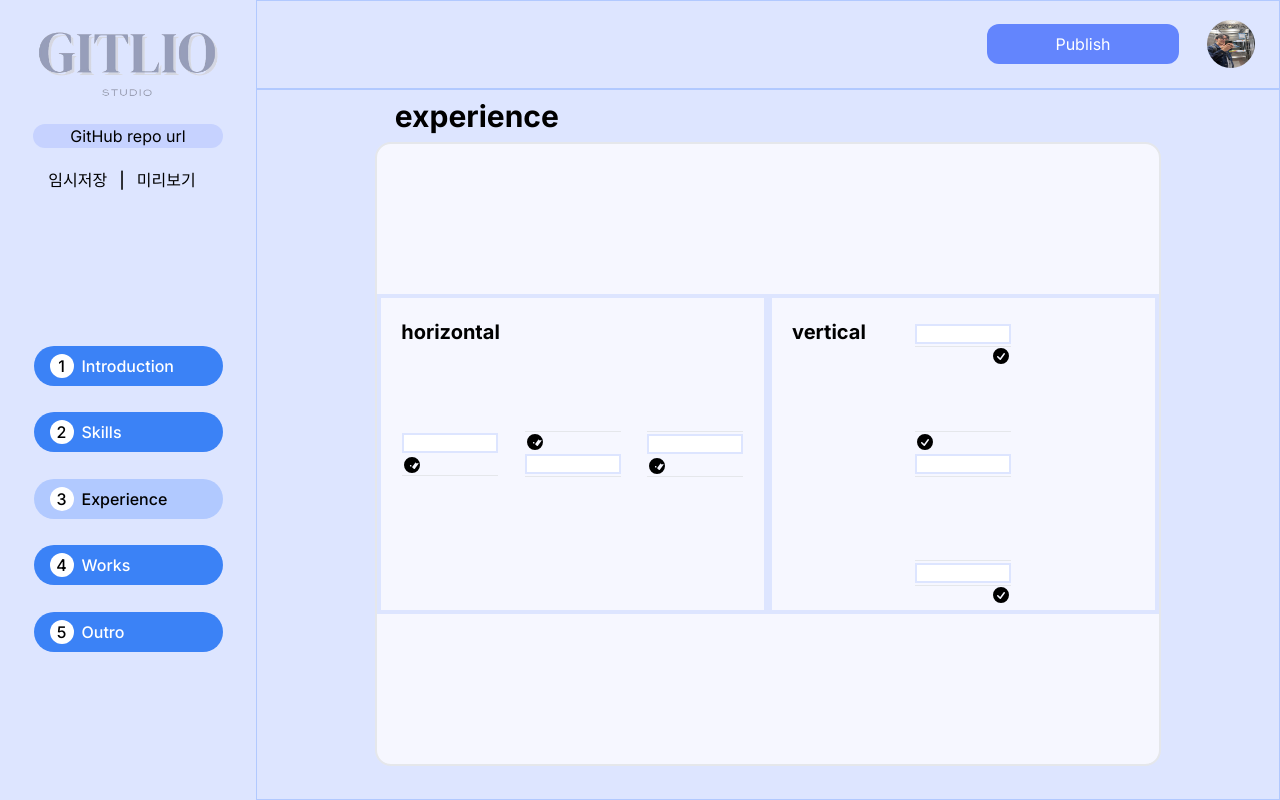
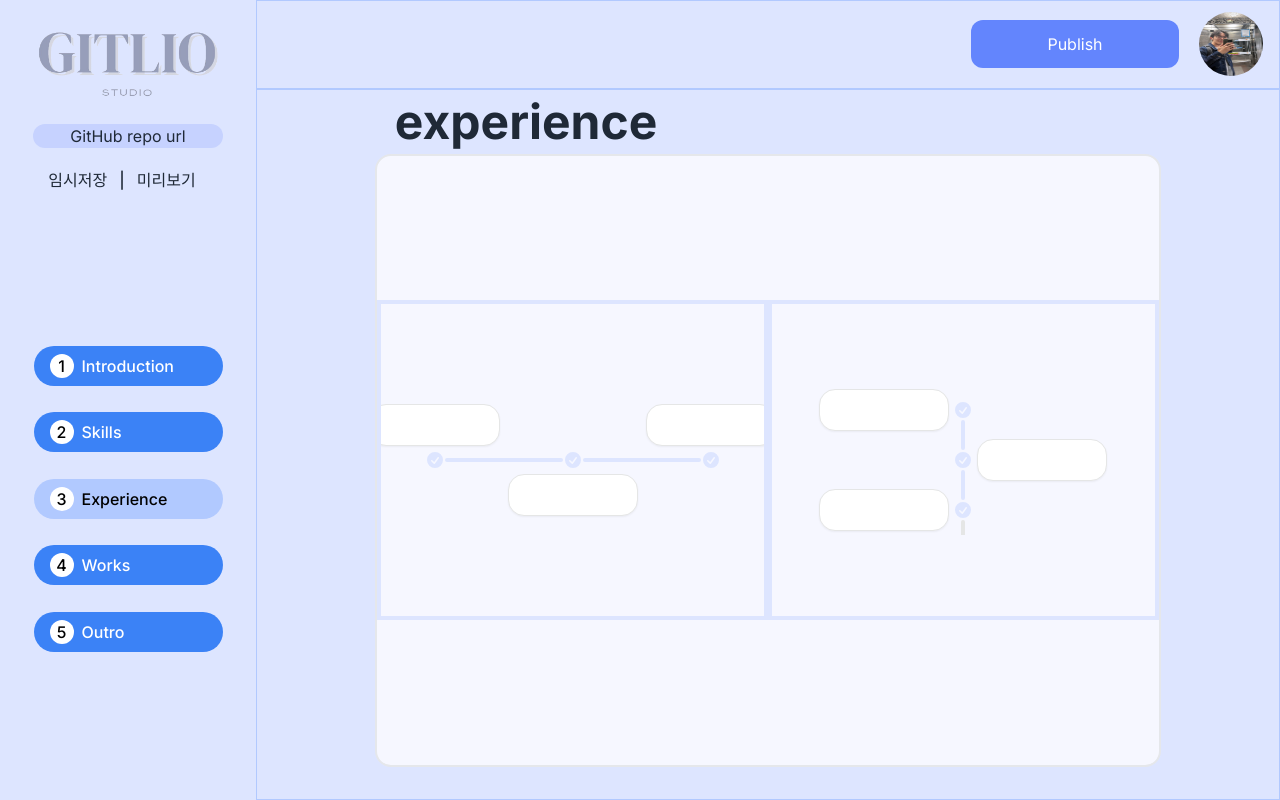
Before and after one commit to TU-GitLio/frontend, a Next.js app in the folder gitlio/: page /experience in a window 1280 px wide. Built offline with nearby package versions, Linux system fonts and the light colour scheme.

Commit message:
feat: experience 페이지 퍼블리싱 완료

```diff
--- a/gitlio/app/(edit)/experience/page.tsx
+++ b/gitlio/app/(edit)/experience/page.tsx
@@ -2,6 +2,7 @@ import EditBuilder from "@/components/EditBuilder";
 import EditHeader from "@/components/EditHeader";
 import SideBar from "@/components/SideBar";
 import Title from "@/components/Title";
+import { useState } from "react";
 
 export default function ExperiencePage() {
   return (
@@ -12,88 +13,22 @@ export default function ExperiencePage() {
         </div>
         <EditHeader />
         <div className="col-span-4 row-span-8 h-full bg-primary border border-[#B1C9FF]">
-          <div className="flex flex-col h-full items-center px-5 ">
+          <div className="flex flex-col h-full items-center px-5">
             <Title />
             <EditBuilder>
               <div className="flex flex-row justify-around items-center h-full">
-                <div className="relative flex flex-col justify-center basis-[400px] h-80 text-center box-border border-4 border-primary">
-                  <div className="absolute left-0 top-0 ml-5 mt-5 text-xl font-bold md:hidden sm:hidden">
-                    horizontal
-                  </div>
-                  <ul className="w-full timeline flex flex-rol justify-around flex-nowrap px-2">
-                    <li className="shrink-0">
-                      <div className="timeline-start timeline-box">
-                        <input className="border-2 border-primary w-24 h-5 focus:outline-blue-400 focus:ring" />
+                <div className="flex flex-col justify-center basis-[480px] h-80 text-center box-border border-4 border-primary">
+                  <ul className="timeline flex flex-row flex-nowrap justify-center xl:overflow-hidden">
+                    <li>
+                      <div className="w-[130px] h-[42px] timeline-start timeline-box">
+                        <input className="w-full h-full text-xs text-center hover:border-2 hover:border-primary" />
                       </div>
                       <div className="timeline-middle">
                         <svg
                           xmlns="http://www.w3.org/2000/svg"
                           viewBox="0 0 20 20"
                           fill="currentColor"
-                          className="w-5 h-5"
-                        >
-                          <path
-                            fillRule="evenodd"
-                            d="M10 18a8 8 0 100-16 8 8 0 000 16zm3.857-9.809a.75.75 0 00-0.214-.882l-3.483 4.79-0.88-0.88a.75.75 0 10-0.06 0.061l2.5 2.5a.75.75 0 001.137-.089l4-5.5z"
-                            clipRule="evenodd"
-                          />
-                        </svg>
-                      </div>
-                      <hr />
-                    </li>
-                    <li className="shrink-0">
-                      <hr />
-                      <div className="timeline-middle">
-                        <svg
-                          xmlns="http://www.w3.org/2000/svg"
-                          viewBox="0 0 20 20"
-                          fill="currentColor"
-                          className="w-5 h-5"
-                        >
-                          <path
-                            fillRule="evenodd"
-                            d="M10 18a8 8 0 100-16 8 8 0 000 16zm3.857-9.809a.75.75 0 00-0.214-.882l-3.483 4.79-0.88-0.88a.75.75 0 10-0.06 0.061l2.5 2.5a.75.75 0 001.137-.089l4-5.5z"
-                            clipRule="evenodd"
-                          />
-                        </svg>
-                      </div>
-                      <input className="border-2 border-primary w-24 h-5 focus:outline-blue-400 focus:ring" />
-                      <hr />
-                    </li>
-                    <li className="shrink-0">
-                      <hr />
-                      <input className="border-2 border-primary w-24 h-5 focus:outline-blue-400 focus:ring" />
-                      <div className="timeline-middle">
-                        <svg
-                          xmlns="http://www.w3.org/2000/svg"
-                          viewBox="0 0 20 20"
-                          fill="currentColor"
-                          className="w-5 h-5"
-                        >
-                          <path
-                            fillRule="evenodd"
-                            d="M10 18a8 8 0 100-16 8 8 0 000 16zm3.857-9.809a.75.75 0 00-0.214-.882l-3.483 4.79-0.88-0.88a.75.75 0 10-0.06 0.061l2.5 2.5a.75.75 0 001.137-.089l4-5.5z"
-                            clipRule="evenodd"
-                          />
-                        </svg>
-                      </div>
-                      <hr />
-                    </li>
-                  </ul>
-                </div>
-                <div className="relative flex flex-col justify-center basis-[400px] h-80 text-center border-4 border-primary">
-                  <div className="absolute left-0 top-0 ml-5 mt-5 text-xl font-bold md:hidden sm:hidden">
-                    vertical
-                  </div>
-                  <ul className="h-full timeline timeline-vertical flex flex-col justify-between items-center py-6">
-                    <li className="relative">
-                      <input className="border-2 border-primary w-24 h-5 focus:outline-blue-400 focus:ring" />
-                      <div className="timeline-middle">
-                        <svg
-                          xmlns="http://www.w3.org/2000/svg"
-                          viewBox="0 0 20 20"
-                          fill="currentColor"
-                          className="w-5 h-5 absolute right-0"
+                          className="w-5 h-5 text-primary"
                         >
                           <path
                             fillRule="evenodd"
@@ -102,16 +37,16 @@ export default function ExperiencePage() {
                           />
                         </svg>
                       </div>
-                      <hr />
+                      <hr className="bg-primary" />
                     </li>
                     <li>
-                      <hr />
+                      <hr className="bg-primary" />
                       <div className="timeline-middle">
                         <svg
                           xmlns="http://www.w3.org/2000/svg"
                           viewBox="0 0 20 20"
                           fill="currentColor"
-                          className="w-5 h-5"
+                          className="w-5 h-5 text-primary"
                         >
                           <path
                             fillRule="evenodd"
@@ -120,18 +55,87 @@ export default function ExperiencePage() {
                           />
                         </svg>
                       </div>
-                      <input className="border-2 border-primary w-24 h-5 focus:outline-blue-400 focus:ring" />
-                      <hr />
+                      <div className="timeline-end timeline-box w-[130px] h-[42px]">
+                        <input className="w-full h-full text-xs text-center hover:border-2 hover:border-primary" />
+                      </div>
+                      <hr className="bg-primary" />
                     </li>
-                    <li className="relative">
-                      <hr />
-                      <input className="border-2 border-primary w-24 h-5 focus:outline-blue-400 focus:ring" />
+                    <li>
+                      <hr className="bg-primary" />
+                      <div className="timeline-start timeline-box w-[130px] h-[42px] ">
+                        <input className="w-full h-full text-xs text-center hover:border-2 hover:border-primary" />
+                      </div>
                       <div className="timeline-middle">
                         <svg
                           xmlns="http://www.w3.org/2000/svg"
                           viewBox="0 0 20 20"
                           fill="currentColor"
-                          className="w-5 h-5 absolute right-0"
+                          className="w-5 h-5 text-primary"
+                        >
+                          <path
+                            fillRule="evenodd"
+                            d="M10 18a8 8 0 100-16 8 8 0 000 16zm3.857-9.809a.75.75 0 00-1.214-.882l-3.483 4.79-1.88-1.88a.75.75 0 10-1.06 1.061l2.5 2.5a.75.75 0 001.137-.089l4-5.5z"
+                            clipRule="evenodd"
+                          />
+                        </svg>
+                      </div>
+                    </li>
+                  </ul>
+                </div>
+                <div className="relative flex flex-row justify-center basis-[480px] h-80 box-border text-center border-4 border-primary">
+                  <ul className="flex flex-col md:overflow-hidden justify-center items-center timeline timeline-vertical absolute h-full">
+                    <li>
+                      <div className="timeline-start timeline-box w-[130px] h-[42px]">
+                        <input className="w-full h-full text-xs text-center hover:border-2 hover:border-primary" />
+                      </div>
+                      <div className="timeline-middle">
+                        <svg
+                          xmlns="http://www.w3.org/2000/svg"
+                          viewBox="0 0 20 20"
+                          fill="currentColor"
+                          className="w-5 h-5 text-primary"
+                        >
+                          <path
+                            fillRule="evenodd"
+                            d="M10 18a8 8 0 100-16 8 8 0 000 16zm3.857-9.809a.75.75 0 00-1.214-.882l-3.483 4.79-1.88-1.88a.75.75 0 10-1.06 1.061l2.5 2.5a.75.75 0 001.137-.089l4-5.5z"
+                            clipRule="evenodd"
+                          />
+                        </svg>
+                      </div>
+                      <hr className="bg-primary" />
+                    </li>
+                    <li>
+                      <hr className="bg-primary" />
+                      <div className="timeline-middle">
+                        <svg
+                          xmlns="http://www.w3.org/2000/svg"
+                          viewBox="0 0 20 20"
+                          fill="currentColor"
+                          className="w-5 h-5 text-primary"
+                        >
+                          <path
+                            fillRule="evenodd"
+                            d="M10 18a8 8 0 100-16 8 8 0 000 16zm3.857-9.809a.75.75 0 00-1.214-.882l-3.483 4.79-1.88-1.88a.75.75 0 10-1.06 1.061l2.5 2.5a.75.75 0 001.137-.089l4-5.5z"
+                            clipRule="evenodd"
+                          />
+                        </svg>
+                      </div>
+                      <div className="timeline-end timeline-box w-[130px] h-[42px]">
+                        <input className="w-full h-full text-xs text-center hover:border-2 hover:border-primary" />
+                      </div>
+                      <hr className="bg-primary" />
+                    </li>
+                    <li>
+                      <hr className="bg-primary" />
+                      <div className="timeline-start timeline-box w-[130px] h-[42px]">
+                        <input className="w-full h-full text-xs text-center hover:border-2 hover:border-primary" />
+                      </div>
+                      <div className="timeline-middle">
+                        <svg
+                          xmlns="http://www.w3.org/2000/svg"
+                          viewBox="0 0 20 20"
+                          fill="currentColor"
+                          className="w-5 h-5 text-primary"
                         >
                           <path
                             fillRule="evenodd"
--- a/gitlio/tailwind.config.ts
+++ b/gitlio/tailwind.config.ts
@@ -21,7 +21,7 @@ const config: Config = {
       sm: { max: "768px" },
       md: { max: "1023px" },
       lg: { min: "1023px" },
-      xl: { min: "1300px" },
+      xl: { max: "1330px" },
 
       //전서진: 1273.7px (13.3인치, 33.7cm) -> lg
       //정준영: 1440px (15인치, 38.1cm)     -> xl
@@ -33,6 +33,6 @@ const config: Config = {
     },
     mode: "jit",
   },
-  plugins: [],
+  plugins: [require("daisyui")],
 };
 export default config;
```
